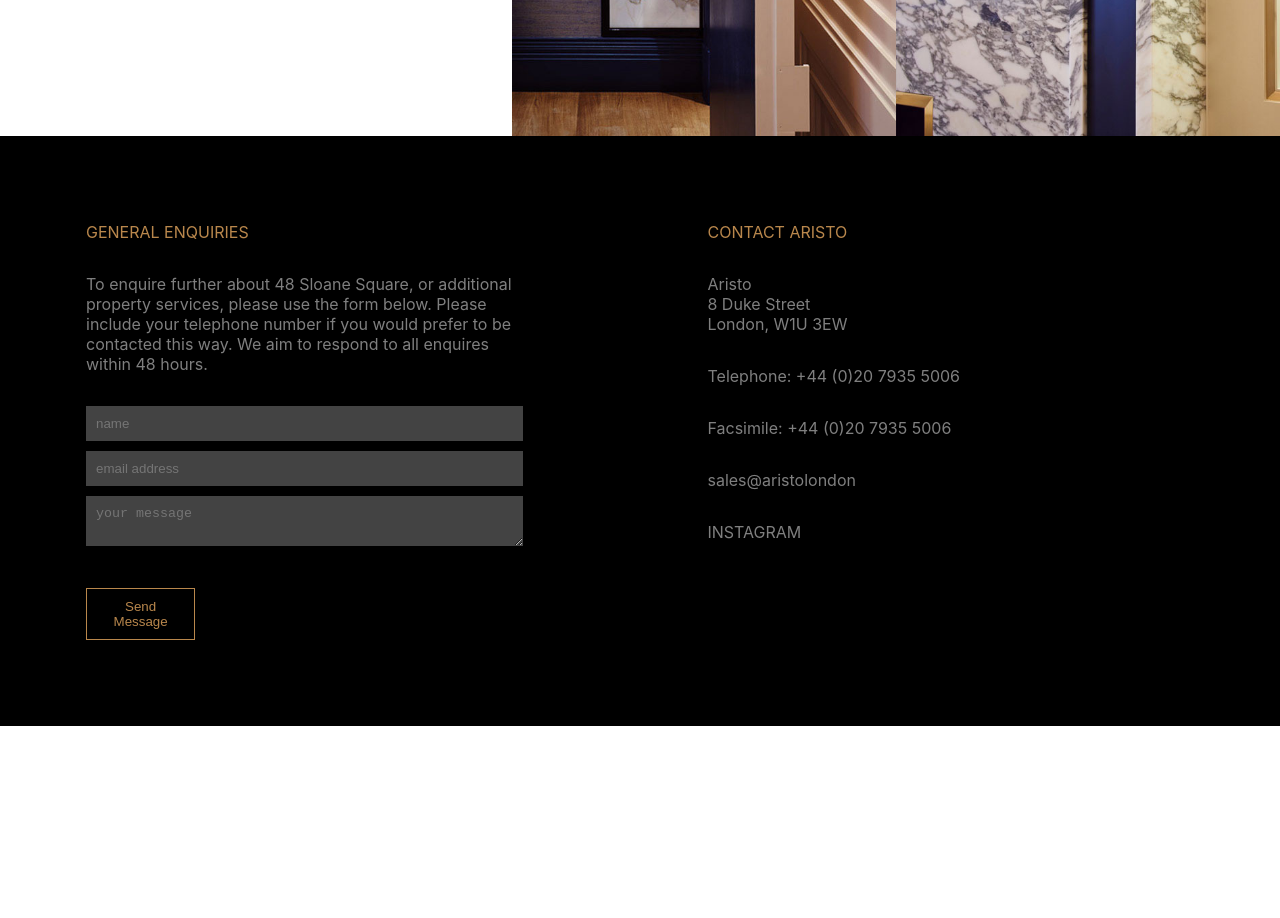
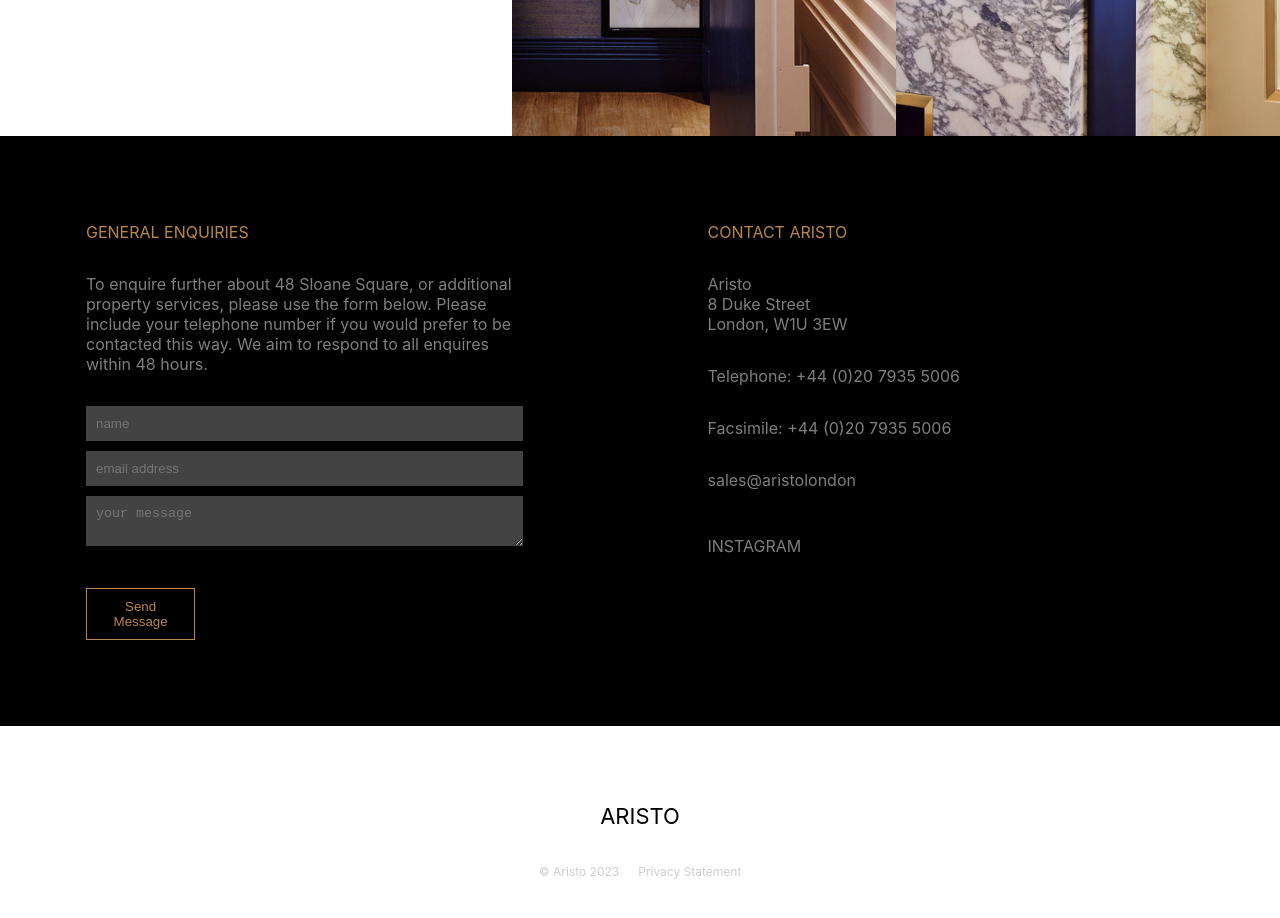
Before and after one commit to Saikat180891/ss-interio, a React (Create React App) app: page / in a window 1280 px wide. Shown: the part 9620-10538 px from the top of the page. Before the commit the page ends 10346 px from the top, so only its background shows below. Built offline with nearby package versions, Linux system fonts and the light colour scheme; the HTML template or start-up script is replaced by a standard one.

Commit message:
add: footer

```diff
--- a/src/Components/Contact/index.css
+++ b/src/Components/Contact/index.css
@@ -0,0 +1,73 @@
+.contact-container {
+  display: flex;
+  justify-content: space-between;
+  padding: 5.375rem;
+  padding-right: 20rem;
+  background-color: black;
+  color: #7f7f7f;
+}
+.contact-seg1 {
+  display: flex;
+  flex-direction: column;
+  gap: 2rem;
+  width: 50%;
+}
+.form {
+  display: flex;
+  flex-direction: column;
+}
+.seg1-header {
+  color: #b9874c;
+}
+.name,
+.email,
+.message {
+  padding: 0.625rem;
+  background-color: #434343;
+  border: none;
+  margin-bottom: 0.625rem;
+}
+.send-msg {
+  background-color: black;
+  width: 25%;
+  border: 1px solid #b9874c;
+  padding: 0.625rem;
+  color: #b9874c;
+}
+.contact-seg2 {
+  display: flex;
+  flex-direction: column;
+  gap: 2rem;
+}
+.mobile-contact-container {
+  display: flex;
+  flex-direction: column;
+  gap: 1rem;
+  background-color: black;
+  color: #7f7f7f;
+  padding: 2rem;
+}
+.insta-logo {
+  width: 0.875rem;
+  height: 0.875rem;
+}
+@media only screen and (max-width: 600px) {
+  .contact-container {
+    display: none;
+  }
+  .contact-seg1 {
+    width: 100%;
+  }
+  .send-msg {
+    width: 100%;
+  }
+}
+@media only screen and (min-width: 768px) {
+  .mobile-contact-container {
+    display: none;
+    width: 100%;
+  }
+  .contact-seg2 {
+    gap: 0.875;
+  }
+}
--- a/src/Components/Contact/index.jsx
+++ b/src/Components/Contact/index.jsx
@@ -0,0 +1,79 @@
+import React from "react";
+import "./index.css";
+import instalogo from "../../Assests/insta-logo.png";
+const Contact = () => {
+  return (
+    <>
+      <div className="contact-container">
+        <div className="contact-seg1">
+          <div className="seg1-header">GENERAL ENQUIRIES</div>
+          <div className="seg1-para">
+            To enquire further about 48 Sloane Square, or additional property
+            services, please use the form below. Please include your telephone
+            number if you would prefer to be contacted this way. We aim to
+            respond to all enquires within 48 hours.
+          </div>
+          <div className="form">
+            <input className="name" placeholder="name" />
+            <input className="email" placeholder="email address" />
+            <textarea rows={2} className="message" placeholder="your message" />
+          </div>
+          <button className="send-msg">Send Message</button>
+        </div>
+        <div className="contact-seg2">
+          <div className="seg1-header">CONTACT ARISTO</div>
+          <div className="address">
+            Aristo
+            <br />8 Duke Street
+            <br />
+            London, W1U 3EW
+          </div>
+          <div className="tel">Telephone: +44 (0)20 7935 5006</div>
+          <div className="facs">Facsimile: +44 (0)20 7935 5006</div>
+          <div className="mail">sales@aristolondon</div>
+          <div className="insta">
+            <div className="insta-logo"></div>
+            <div className="insta-text">INSTAGRAM</div>
+          </div>
+        </div>
+      </div>
+      <div className="mobile-contact-container">
+        <div className="contact-seg2">
+          <div className="seg1-header">CONTACT ARISTO</div>
+          <div className="address">
+            Aristo
+            <br />8 Duke Street
+            <br />
+            London, W1U 3EW
+          </div>
+          <div className="tel">Telephone: +44 (0)20 7935 5006</div>
+          <div className="facs">Facsimile: +44 (0)20 7935 5006</div>
+          <div className="mail">sales@aristolondon</div>
+          <div className="insta">
+            <div className="insta-logo">
+              <img src={instalogo} />
+            </div>
+            <div className="insta-text">INSTAGRAM</div>
+          </div>
+        </div>
+        <div className="contact-seg1">
+          <div className="seg1-header">GENERAL ENQUIRIES</div>
+          <div className="seg1-para">
+            To enquire further about 48 Sloane Square, or additional property
+            services, please use the form below. Please include your telephone
+            number if you would prefer to be contacted this way. We aim to
+            respond to all enquires within 48 hours.
+          </div>
+          <div className="form">
+            <input className="name" placeholder="name" />
+            <input className="email" placeholder="email address" />
+            <textarea rows={2} className="message" placeholder="your message" />
+          </div>
+          <button className="send-msg">Send Message</button>
+        </div>
+      </div>
+    </>
+  );
+};
+
+export default Contact;
--- a/src/Components/Footer/index.css
+++ b/src/Components/Footer/index.css
@@ -1,69 +1,28 @@
 .footer-container {
-  display: flex;
-  justify-content: space-between;
-  padding: 5.375rem;
-  padding-right: 20rem;
-  background-color: black;
-  color: #7f7f7f;
-}
-.footer-seg1 {
+  height: 10.063rem;
+  background-color: white;
   display: flex;
   flex-direction: column;
-  gap: 2rem;
-  width: 50%;
+  justify-content: center;
+  align-items: center;
+  padding: 2.188rem;
+  gap: 2.188rem;
 }
-.form {
-  display: flex;
-  flex-direction: column;
-}
-.seg1-header {
-  color: #b9874c;
-}
-.name,
-.email,
-.message {
-  padding: 0.625rem;
-  background-color: #434343;
-  border: none;
-  margin-bottom: 0.625rem;
-}
-.send-msg {
-  background-color: black;
-  width: 25%;
-  border: 1px solid #b9874c;
-  padding: 0.625rem;
-  color: #b9874c;
+@media only screen and (max-width: 480px) {
+  .footer-container {
+    height: 11.438rem;
+  }
+  .footer-seg2 {
+    flex-direction: column;
+  }
 }
 .footer-seg2 {
   display: flex;
-  flex-direction: column;
-  gap: 2rem;
+  justify-content: center;
+  font-size: 0.75rem;
+  gap: 1.188rem;
+  color: #bdbdbdbd;
 }
-.mobile-footer-container {
-  display: flex;
-  flex-direction: column;
-  gap: 1rem;
-  background-color: black;
-  color: #7f7f7f;
-  padding: 2rem;
+.footer-seg1 {
+  font-size: 1.375rem;
 }
-@media only screen and (max-width: 600px) {
-  .footer-container {
-    display: none;
-  }
-  .footer-seg1 {
-    width: 100%;
-  }
-  .send-msg {
-    width: 100%;
-  }
-}
-@media only screen and (min-width: 768px) {
-  .mobile-footer-container {
-    display: none;
-    width: 100%;
-  }
-  .footer-seg2 {
-    gap: 0.875;
-  }
-}
--- a/src/Components/Footer/index.jsx
+++ b/src/Components/Footer/index.jsx
@@ -5,79 +5,13 @@ const Footer = () => {
   return (
     <>
       <div className="footer-container">
-        <div className="footer-seg1">
-          <div className="seg1-header">GENERAL ENQUIRIES</div>
-          <div className="seg1-para">
-            To enquire further about 48 Sloane Square, or additional property
-            services, please use the form below. Please include your telephone
-            number if you would prefer to be contacted this way. We aim to
-            respond to all enquires within 48 hours.
-          </div>
-          <div className="form">
-            <input className="name" placeholder="name" />
-            <input className="email" placeholder="email address" />
-            <textarea rows={2} className="message" placeholder="your message" />
-          </div>
-          <button className="send-msg">Send Message</button>
-        </div>
+        <div className="footer-seg1">ARISTO</div>
         <div className="footer-seg2">
-          <div className="seg1-header">CONTACT ARISTO</div>
-          <div className="address">
-            Aristo
-            <br />8 Duke Street
-            <br />
-            London, W1U 3EW
-          </div>
-          <div className="tel">Telephone: +44 (0)20 7935 5006</div>
-          <div className="facs">Facsimile: +44 (0)20 7935 5006</div>
-          <div className="mail">sales@aristolondon</div>
-          <div className="insta">
-            <div className="insta-logo"></div>
-            <div className="insta-text">INSTAGRAM</div>
-          </div>
-        </div>
-      </div>
-      <div className="mobile-footer-container">
-        <div className="footer-seg2">
-          <div className="seg1-header">CONTACT ARISTO</div>
-          <div className="address">
-            Aristo
-            <br />8 Duke Street
-            <br />
-            London, W1U 3EW
-          </div>
-          <div className="tel">Telephone: +44 (0)20 7935 5006</div>
-          <div className="facs">Facsimile: +44 (0)20 7935 5006</div>
-          <div className="mail">sales@aristolondon</div>
-          <div className="insta">
-            <div className="insta-logo"></div>
-            <div className="insta-text">
-              <img
-                src="https://www.flaticon.com/free-icons/instagram"
-                title="instagram icons"
-              />
-              INSTAGRAM
-            </div>
-          </div>
-        </div>
-        <div className="footer-seg1">
-          <div className="seg1-header">GENERAL ENQUIRIES</div>
-          <div className="seg1-para">
-            To enquire further about 48 Sloane Square, or additional property
-            services, please use the form below. Please include your telephone
-            number if you would prefer to be contacted this way. We aim to
-            respond to all enquires within 48 hours.
-          </div>
-          <div className="form">
-            <input className="name" placeholder="name" />
-            <input className="email" placeholder="email address" />
-            <textarea rows={2} className="message" placeholder="your message" />
-          </div>
-          <button className="send-msg">Send Message</button>
+          <span className="seg2-1">&#169; Aristo 2023</span>
+          <span className="seg2-2">Privacy Statement</span>
         </div>
       </div>
     </>
   );
 };
-
 export default Footer;
--- a/src/Pages/Dashboard/index.jsx
+++ b/src/Pages/Dashboard/index.jsx
@@ -1,4 +1,4 @@
-import React, { useRef, useState } from "react";
+import React, { useState } from "react";
 import Navbar from "../../Components/Navbar";
 import video from "../../Assests/48sloanesquare.mp4";
 import Section from "../../Components/Section";
@@ -9,6 +9,7 @@ import "./index.css";
 import categories from "../../Assests/Dummy";
 import Footer from "../../Components/Footer";
 import SideNav from "../../Components/SideNav";
+import Contact from "../../Components/Contact";
 const features = [
   {
     id: 1,
@@ -191,6 +192,7 @@ const Dashboard = () => {
         text="black"
         align="right"
       />
+      <Contact />
       <Footer />
     </div>
   );
```
Also changed, not shown: src/Assests/insta-logo.png.
